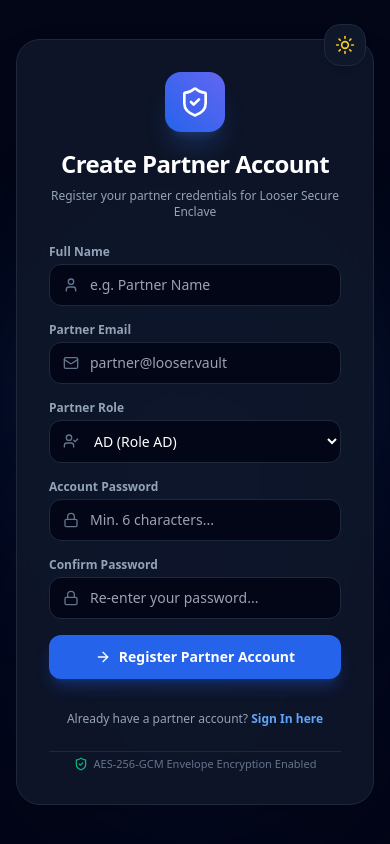
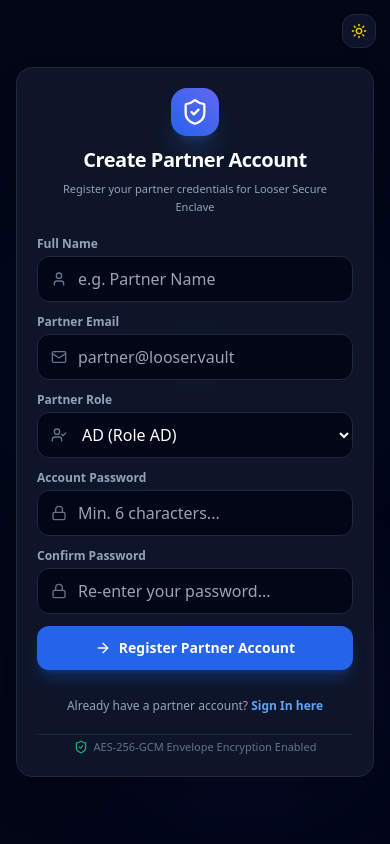
Before and after one commit to adarsh-techy/looserrepo, a React (Vite) app in the folder frontend/: page /register in a window 390 px wide. Built offline with nearby package versions, Linux system fonts and the light colour scheme; no server answers.

Commit message:
Fix mobile responsiveness and scrolling on login and register pages

```diff
--- a/frontend/src/pages/RegisterPage.tsx
+++ b/frontend/src/pages/RegisterPage.tsx
@@ -53,41 +53,41 @@ export const RegisterPage: React.FC = () => {
   };
 
   return (
-    <div className="min-h-screen bg-slate-50 dark:bg-slate-950 flex flex-col justify-center items-center p-4 relative overflow-hidden transition-colors duration-200">
+    <div className="min-h-screen w-full bg-slate-50 dark:bg-slate-950 flex flex-col justify-center items-center px-4 py-8 sm:py-12 relative overflow-x-hidden overflow-y-auto transition-colors duration-200">
       {/* Background Decorative Gradients */}
-      <div className="absolute top-1/4 left-1/2 -translate-x-1/2 w-96 h-96 bg-blue-500/10 dark:bg-blue-600/15 rounded-full blur-3xl pointer-events-none" />
-      <div className="absolute bottom-10 right-10 w-80 h-80 bg-indigo-500/10 dark:bg-indigo-600/10 rounded-full blur-3xl pointer-events-none" />
+      <div className="absolute top-1/4 left-1/2 -translate-x-1/2 w-72 sm:w-96 h-72 sm:h-96 bg-blue-500/10 dark:bg-blue-600/15 rounded-full blur-3xl pointer-events-none" />
+      <div className="absolute bottom-10 right-4 sm:right-10 w-64 sm:w-80 h-64 sm:h-80 bg-indigo-500/10 dark:bg-indigo-600/10 rounded-full blur-3xl pointer-events-none" />
 
       {/* Theme Toggle Top Right */}
-      <div className="absolute top-6 right-6 z-20">
+      <div className="absolute top-3.5 right-3.5 sm:top-6 sm:right-6 z-20">
         <button
           onClick={() => dispatch(toggleTheme())}
-          className="p-2.5 rounded-2xl bg-white dark:bg-slate-900 border border-slate-200 dark:border-slate-800 text-slate-700 dark:text-slate-300 hover:text-blue-600 dark:hover:text-white shadow-md transition"
+          className="p-2 sm:p-2.5 rounded-xl sm:rounded-2xl bg-white/90 dark:bg-slate-900/90 backdrop-blur-md border border-slate-200 dark:border-slate-800 text-slate-700 dark:text-slate-300 hover:text-blue-600 dark:hover:text-white shadow-md transition"
           title={`Switch to ${theme === 'dark' ? 'Light' : 'Dark'} Mode`}
         >
-          {theme === 'dark' ? <Sun className="w-5 h-5 text-yellow-400" /> : <Moon className="w-5 h-5 text-slate-700" />}
+          {theme === 'dark' ? <Sun className="w-4 h-4 sm:w-5 sm:h-5 text-yellow-400" /> : <Moon className="w-4 h-4 sm:w-5 sm:h-5 text-slate-700" />}
         </button>
       </div>
 
-      <div className="w-full max-w-md bg-white dark:bg-slate-900/90 border border-slate-200 dark:border-slate-800 rounded-3xl p-8 shadow-2xl backdrop-blur-xl relative z-10 space-y-6 transition-colors duration-200">
+      <div className="w-full max-w-sm sm:max-w-md bg-white dark:bg-slate-900/95 border border-slate-200 dark:border-slate-800 rounded-2xl sm:rounded-3xl p-5 sm:p-8 shadow-2xl backdrop-blur-xl relative z-10 space-y-5 sm:space-y-6 transition-all duration-200 my-auto">
         {/* Header */}
-        <div className="text-center space-y-2">
-          <div className="inline-flex p-3.5 rounded-2xl bg-gradient-to-tr from-blue-600 to-indigo-500 text-white shadow-xl shadow-blue-500/20 mb-2">
-            <ShieldCheck className="w-8 h-8" />
+        <div className="text-center space-y-1.5 sm:space-y-2">
+          <div className="inline-flex p-2.5 sm:p-3.5 rounded-2xl bg-gradient-to-tr from-blue-600 to-indigo-500 text-white shadow-xl shadow-blue-500/20 mb-1">
+            <ShieldCheck className="w-7 h-7 sm:w-8 sm:h-8" />
           </div>
-          <h1 className="text-2xl font-extrabold text-slate-900 dark:text-white tracking-tight">Create Partner Account</h1>
-          <p className="text-xs text-slate-500 dark:text-slate-400">
+          <h1 className="text-xl sm:text-2xl font-extrabold text-slate-900 dark:text-white tracking-tight">Create Partner Account</h1>
+          <p className="text-[11px] sm:text-xs text-slate-500 dark:text-slate-400 px-2 leading-relaxed">
             Register your partner credentials for Looser Secure Enclave
           </p>
         </div>
 
         {error && (
-          <div className="bg-red-50 dark:bg-red-500/10 border border-red-200 dark:border-red-500/30 text-red-700 dark:text-red-400 p-3.5 rounded-2xl text-xs leading-relaxed">
+          <div className="bg-red-50 dark:bg-red-500/10 border border-red-200 dark:border-red-500/30 text-red-700 dark:text-red-400 p-3 sm:p-3.5 rounded-xl sm:rounded-2xl text-xs leading-relaxed">
             {error}
           </div>
         )}
 
-        <form onSubmit={handleSubmit} className="space-y-4">
+        <form onSubmit={handleSubmit} className="space-y-3 sm:space-y-3.5">
           <div>
             <label className="block text-xs font-semibold text-slate-600 dark:text-slate-400 mb-1">Full Name</label>
             <div className="relative">
@@ -98,7 +98,7 @@ export const RegisterPage: React.FC = () => {
                 value={name}
                 onChange={(e) => setName(e.target.value)}
                 placeholder="e.g. Partner Name"
-                className="w-full bg-slate-50 dark:bg-slate-950 border border-slate-300 dark:border-slate-800 rounded-xl pl-10 pr-4 py-2.5 text-sm text-slate-900 dark:text-white focus:ring-2 focus:ring-blue-500 outline-none transition"
+                className="w-full bg-slate-50 dark:bg-slate-950 border border-slate-300 dark:border-slate-800 rounded-xl pl-10 pr-4 py-2.5 text-base sm:text-sm text-slate-900 dark:text-white focus:ring-2 focus:ring-blue-500 outline-none transition"
               />
             </div>
           </div>
@@ -113,7 +113,7 @@ export const RegisterPage: React.FC = () => {
                 value={email}
                 onChange={(e) => setEmail(e.target.value)}
                 placeholder="partner@looser.vault"
-                className="w-full bg-slate-50 dark:bg-slate-950 border border-slate-300 dark:border-slate-800 rounded-xl pl-10 pr-4 py-2.5 text-sm text-slate-900 dark:text-white focus:ring-2 focus:ring-blue-500 outline-none transition"
+                className="w-full bg-slate-50 dark:bg-slate-950 border border-slate-300 dark:border-slate-800 rounded-xl pl-10 pr-4 py-2.5 text-base sm:text-sm text-slate-900 dark:text-white focus:ring-2 focus:ring-blue-500 outline-none transition"
               />
             </div>
           </div>
@@ -125,7 +125,7 @@ export const RegisterPage: React.FC = () => {
               <select
                 value={role}
                 onChange={(e: any) => setRole(e.target.value)}
-                className="w-full bg-slate-50 dark:bg-slate-950 border border-slate-300 dark:border-slate-800 rounded-xl pl-10 pr-4 py-2.5 text-sm text-slate-900 dark:text-white focus:ring-2 focus:ring-blue-500 outline-none transition cursor-pointer font-medium"
+                className="w-full bg-slate-50 dark:bg-slate-950 border border-slate-300 dark:border-slate-800 rounded-xl pl-10 pr-4 py-2.5 text-base sm:text-sm text-slate-900 dark:text-white focus:ring-2 focus:ring-blue-500 outline-none transition cursor-pointer font-medium"
               >
                 <option value="AD">AD (Role AD)</option>
                 <option value="NS">NS (Role NS)</option>
@@ -143,7 +143,7 @@ export const RegisterPage: React.FC = () => {
                 value={password}
                 onChange={(e) => setPassword(e.target.value)}
                 placeholder="Min. 6 characters..."
-                className="w-full bg-slate-50 dark:bg-slate-950 border border-slate-300 dark:border-slate-800 rounded-xl pl-10 pr-4 py-2.5 text-sm text-slate-900 dark:text-white focus:ring-2 focus:ring-blue-500 outline-none transition"
+                className="w-full bg-slate-50 dark:bg-slate-950 border border-slate-300 dark:border-slate-800 rounded-xl pl-10 pr-4 py-2.5 text-base sm:text-sm text-slate-900 dark:text-white focus:ring-2 focus:ring-blue-500 outline-none transition"
               />
             </div>
           </div>
@@ -158,7 +158,7 @@ export const RegisterPage: React.FC = () => {
                 value={confirmPassword}
                 onChange={(e) => setConfirmPassword(e.target.value)}
                 placeholder="Re-enter your password..."
-                className="w-full bg-slate-50 dark:bg-slate-950 border border-slate-300 dark:border-slate-800 rounded-xl pl-10 pr-4 py-2.5 text-sm text-slate-900 dark:text-white focus:ring-2 focus:ring-blue-500 outline-none transition"
+                className="w-full bg-slate-50 dark:bg-slate-950 border border-slate-300 dark:border-slate-800 rounded-xl pl-10 pr-4 py-2.5 text-base sm:text-sm text-slate-900 dark:text-white focus:ring-2 focus:ring-blue-500 outline-none transition"
               />
             </div>
           </div>
```
Also changed, not shown: frontend/src/pages/LoginPage.tsx (+16 -16 lines).
